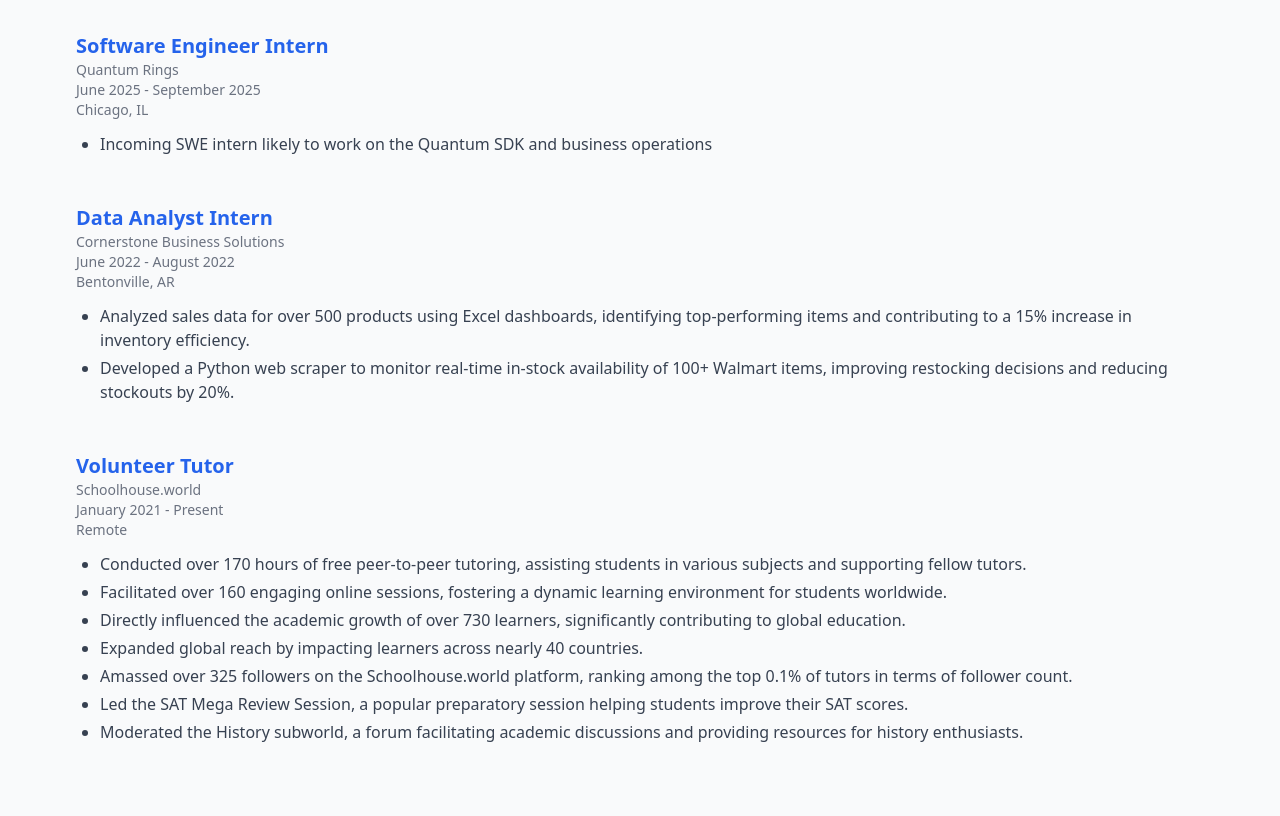
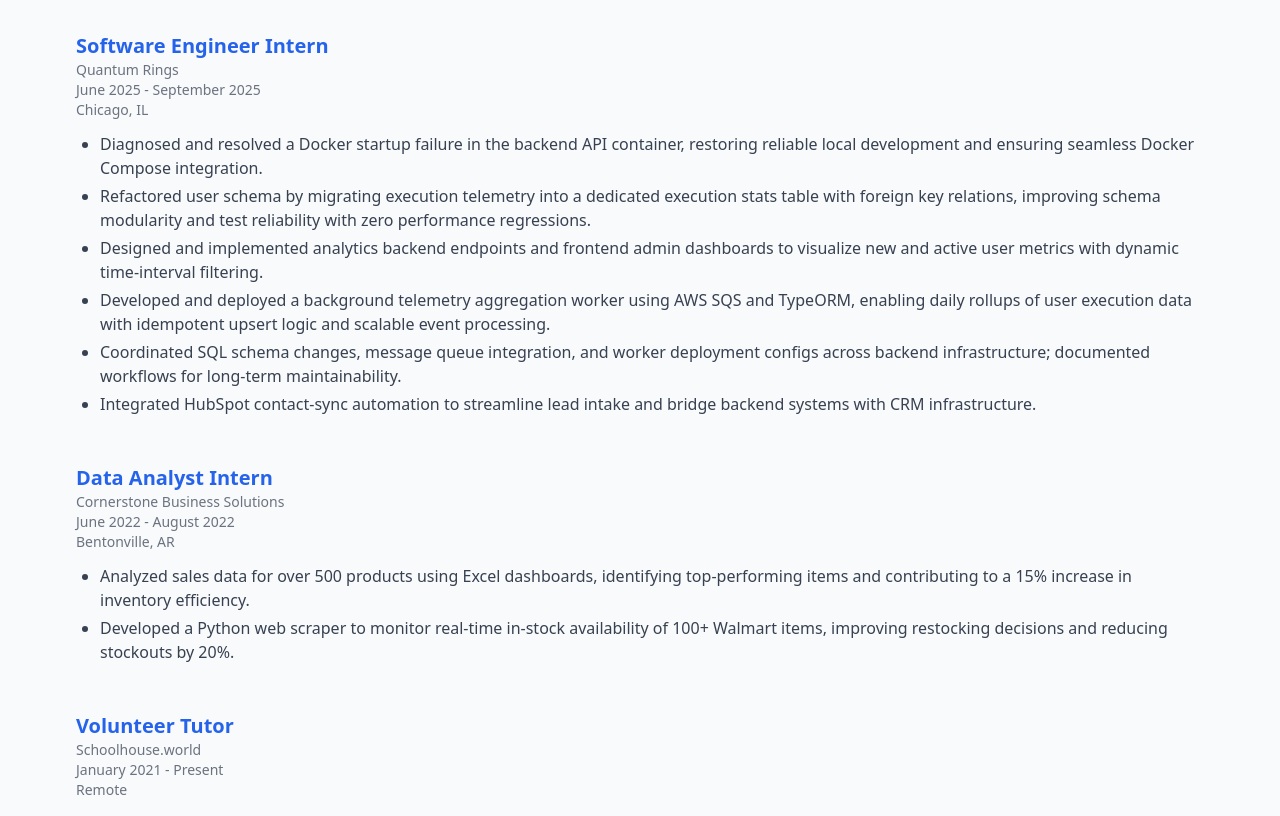
Before and after one commit to immanuel-peter/digital-resume, a React (Create React App) app: page / in a window 1280 px wide. Shown: the part 1980-2796 px from the top of the page. Built offline with nearby package versions, Linux system fonts and the light colour scheme.

Commit message:
feat: Update profile image, expand education/experience details, and add skills

```diff
--- a/src/components/About.js
+++ b/src/components/About.js
@@ -1,5 +1,5 @@
 import React from "react";
-import ProfileImage from "../assets/ipeter.jpg";
+import ProfileImage from "../assets/ipeter-github.jpg";
 import ImmanuelAI from "./ImmanuelAI";
 
 const About = () => {
--- a/src/components/Education.js
+++ b/src/components/Education.js
@@ -56,7 +56,8 @@
         "Introduction to Computer Science II",
         "Systems Programming I",
         "Systems Programming II",
-        "Mathematical Foundations of Machine Learning"
+        "Mathematical Foundations of Machine Learning",
+        "Discrete Mathematics",
       ],
       sealImage:
         "https://upload.wikimedia.org/wikipedia/commons/c/cd/University_of_Chicago_Coat_of_arms.png",
@@ -70,7 +71,8 @@
         "Introduction to Proofs in Analysis",
         "Abstract Linear Algebra",
         "Analysis in Rn I",
-        "Mathematical Foundations of Machine Learning"
+        "Analysis in Rn II",
+        "Mathematical Foundations of Machine Learning",
       ],
       sealImage:
         "https://upload.wikimedia.org/wikipedia/commons/c/cd/University_of_Chicago_Coat_of_arms.png",
@@ -83,7 +85,8 @@
       classes: [
         "Mechanics",
         "Electricity and Magnetism",
-        "Waves, Optics, and Heat"
+        "Waves, Optics, and Heat",
+        "Intermediate Mechanics",
       ],
       sealImage:
         "https://upload.wikimedia.org/wikipedia/commons/c/cd/University_of_Chicago_Coat_of_arms.png",
--- a/src/components/Experience.js
+++ b/src/components/Experience.js
@@ -38,8 +38,13 @@
       endDate: "September 2025",
       location: "Chicago, IL",
       details: [
-        "Incoming SWE intern likely to work on the Quantum SDK and business operations"
-      ]
+        "Diagnosed and resolved a Docker startup failure in the backend API container, restoring reliable local development and ensuring seamless Docker Compose integration.",
+        "Refactored user schema by migrating execution telemetry into a dedicated execution stats table with foreign key relations, improving schema modularity and test reliability with zero performance regressions.",
+        "Designed and implemented analytics backend endpoints and frontend admin dashboards to visualize new and active user metrics with dynamic time-interval filtering.",
+        "Developed and deployed a background telemetry aggregation worker using AWS SQS and TypeORM, enabling daily rollups of user execution data with idempotent upsert logic and scalable event processing.",
+        "Coordinated SQL schema changes, message queue integration, and worker deployment configs across backend infrastructure; documented workflows for long-term maintainability.",
+        "Integrated HubSpot contact-sync automation to streamline lead intake and bridge backend systems with CRM infrastructure.",
+      ],
     },
     {
       position: "Data Analyst Intern",
--- a/src/components/Skills.js
+++ b/src/components/Skills.js
@@ -10,6 +10,8 @@
   FaGitAlt,
   FaGithub,
   FaDatabase,
+  FaDocker,
+  FaAws,
 } from "react-icons/fa";
 import { FaGolang } from "react-icons/fa6";
 import {
@@ -69,12 +71,12 @@
     "Programming Languages": [
       { name: "Python", Icon: FaPython, color: "bg-yellow-500" },
       { name: "JavaScript", Icon: FaJs, color: "bg-yellow-300" },
-      { name: "C++", Icon: SiCplusplus, color: "bg-blue-700" },
       // { name: "Java", Icon: FaJava, color: "bg-red-500" },
       { name: "TypeScript", Icon: SiTypescript, color: "bg-blue-500" },
+      { name: "C++", Icon: SiCplusplus, color: "bg-blue-700" },
       // { name: "Kotlin", Icon: TbBrandKotlin, color: "bg-purple-700" },
       // { name: "Swift", Icon: FaSwift, color: "bg-orange-500" },
-      // { name: "Go", Icon: FaGolang, color: "bg-cyan-500" },
+      { name: "Go", Icon: FaGolang, color: "bg-cyan-500" },
       // { name: "C", Icon: SiC, color: "bg-blue-600" },
     ],
     "Full Stack Engineering": [
@@ -114,10 +116,12 @@
     ],
     "Cloud Computing & DevOps": [
       // { name: "Azure", Icon: SiMicrosoftazure, color: "bg-blue-600" },
+      { name: "Docker", Icon: FaDocker, color: "bg-blue-600" },
       { name: "Git", Icon: FaGitAlt, color: "bg-orange-600" },
       { name: "GitHub", Icon: FaGithub, color: "bg-black" },
       { name: "GitHub Actions", Icon: SiGithubactions, color: "bg-blue-500" },
       { name: "Bash", Icon: SiGnubash, color: "bg-black" },
+      { name: "AWS", Icon: FaAws, color: "bg-orange-500" },
     ],
   };
 
```
Also changed, not shown: src/assets/ipeter-github.jpg (added).
